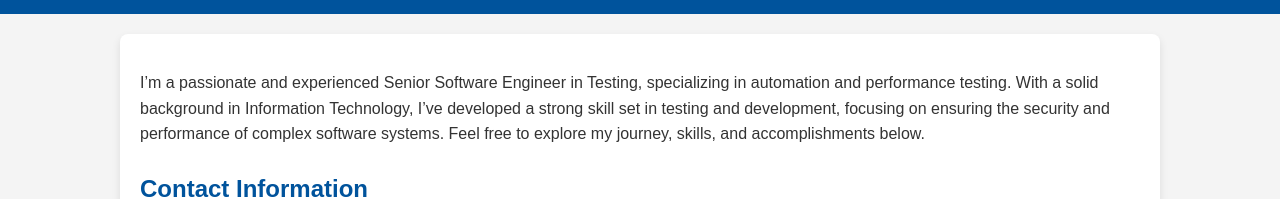
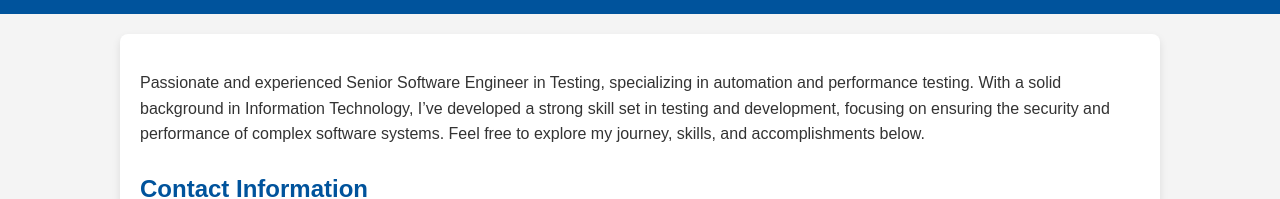
Before and after one commit to Krishna-R/aboutme, a plain HTML site: page index.html in a window 1280 px wide. Shown: the part 122-321 px from the top of the page. Drawn offline with Linux system fonts and the light colour scheme.

Commit message:
Update index.html

```diff
--- a/index.html
+++ b/index.html
@@ -143,7 +143,7 @@
         <!-- Introduction Section -->
         <section class="intro-text">
             <p>
-			I’m a passionate and experienced Senior Software Engineer in Testing, specializing in automation and performance testing. With a solid background in Information Technology, I’ve developed a strong skill set in testing and development, focusing on ensuring the security and performance of complex software systems. Feel free to explore my journey, skills, and accomplishments below.
+			Passionate and experienced Senior Software Engineer in Testing, specializing in automation and performance testing. With a solid background in Information Technology, I’ve developed a strong skill set in testing and development, focusing on ensuring the security and performance of complex software systems. Feel free to explore my journey, skills, and accomplishments below.
 			</p>
         </section>
 
```
